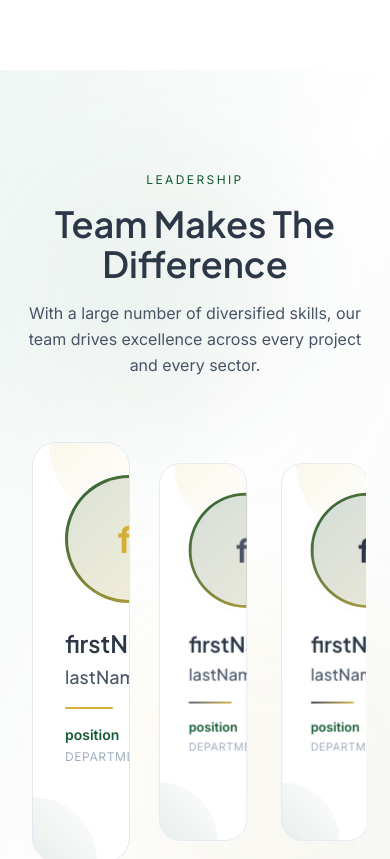
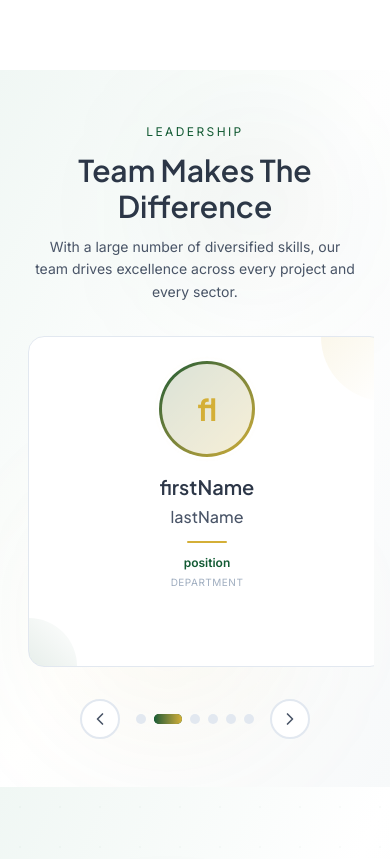
Before and after one commit to TechServicesApp/binova-website, a Next.js app: page / in a window 390 px wide. Shown: the part 7460-8319 px from the top of the page. Built offline with nearby package versions, Linux system fonts and the light colour scheme.

Commit message:
update responsive teams for page Home

```diff
--- a/components/sections/team-slider.tsx
+++ b/components/sections/team-slider.tsx
@@ -10,10 +10,28 @@ const AVATAR_COLORS = ['#135B34', '#D4AF37', '#4A5568', '#2D3748', '#1a8a4c', '#
 
 export function TeamSlider() {
   const [current, setCurrent] = useState(0)
+  const [slidesPerView, setSlidesPerView] = useState(3)
   const containerRef = useRef<HTMLDivElement>(null)
 
   const next = () => setCurrent((p) => (p + 1) % TEAM_MEMBERS.length)
   const prev = () => setCurrent((p) => (p - 1 + TEAM_MEMBERS.length) % TEAM_MEMBERS.length)
+
+  // Handle responsive slides per view
+  useEffect(() => {
+    const handleResize = () => {
+      if (window.innerWidth < 768) {
+        setSlidesPerView(1)
+      } else if (window.innerWidth < 1024) {
+        setSlidesPerView(2)
+      } else {
+        setSlidesPerView(3)
+      }
+    }
+
+    handleResize()
+    window.addEventListener('resize', handleResize)
+    return () => window.removeEventListener('resize', handleResize)
+  }, [])
 
   // Auto-play
   useEffect(() => {
@@ -22,33 +40,33 @@ export function TeamSlider() {
   }, [])
 
   return (
-    <section className="relative overflow-hidden bg-gradient-to-br from-[#F0F7F4] via-white to-[#F7F9FA] py-24 lg:py-32">
+    <section className="relative overflow-hidden bg-gradient-to-br from-[#F0F7F4] via-white to-[#F7F9FA] py-12 md:py-20 lg:py-32">
       {/* Decorative elements */}
-      <div className="absolute top-20 right-20 w-72 h-72 bg-[#135B34]/5 rounded-full blur-3xl" />
-      <div className="absolute bottom-20 left-20 w-96 h-96 bg-[#D4AF37]/5 rounded-full blur-3xl" />
+      <div className="absolute top-10 right-10 md:top-20 md:right-20 w-48 h-48 md:w-72 md:h-72 bg-[#135B34]/5 rounded-full blur-3xl" />
+      <div className="absolute bottom-10 left-10 md:bottom-20 md:left-20 w-64 h-64 md:w-96 md:h-96 bg-[#D4AF37]/5 rounded-full blur-3xl" />
 
-      <div className="mx-auto max-w-7xl px-6 lg:px-8">
+      <div className="mx-auto max-w-7xl px-4 md:px-6 lg:px-8">
         {/* Header */}
         <motion.div
           initial="hidden"
           whileInView="visible"
           viewport={{ once: true, margin: '-100px' }}
           variants={staggerContainer}
-          className="mb-16 text-center"
+          className="mb-8 md:mb-12 lg:mb-16 text-center"
         >
           <motion.span
             variants={fadeUp}
-            className="mb-4 inline-block text-xs font-sans uppercase tracking-[0.2em] text-[#135B34]"
+            className="mb-3 md:mb-4 inline-block text-xs font-sans uppercase tracking-[0.2em] text-[#135B34]"
           >
             Leadership
           </motion.span>
           <motion.h2
             variants={fadeUp}
-            className="font-display text-4xl font-semibold text-[#2D3748] md:text-5xl lg:text-6xl"
+            className="font-display text-3xl font-semibold text-[#2D3748] md:text-4xl lg:text-5xl xl:text-6xl px-4"
           >
             Team Makes The Difference
           </motion.h2>
-          <motion.p variants={fadeUp} className="mx-auto mt-4 max-w-2xl text-base text-[#4A5568] font-sans leading-relaxed">
+          <motion.p variants={fadeUp} className="mx-auto mt-3 md:mt-4 max-w-2xl text-sm md:text-base text-[#4A5568] font-sans leading-relaxed px-4">
             With a large number of diversified skills, our team drives excellence across
             every project and every sector.
           </motion.p>
@@ -58,8 +76,8 @@ export function TeamSlider() {
         <div ref={containerRef} className="relative">
           <div className="overflow-hidden">
             <motion.div
-              className="flex gap-6"
-              animate={{ x: `-${current * (100 / 3)}%` }}
+              className="flex gap-3 md:gap-4 lg:gap-6"
+              animate={{ x: `-${current * (100 / slidesPerView)}%` }}
               transition={{ duration: 0.7, ease: [0.25, 0.46, 0.45, 0.94] }}
             >
               {TEAM_MEMBERS.map((member, i) => {
@@ -69,27 +87,27 @@ export function TeamSlider() {
                 return (
                   <motion.div
                     key={i}
-                    className="min-w-[calc(33.333%-1rem)] relative"
+                    className="min-w-full md:min-w-[calc(50%-0.5rem)] lg:min-w-[calc(33.333%-1rem)] relative"
                     animate={{
-                      scale: isActive ? 1 : 0.9,
-                      opacity: distance > 2 ? 0.3 : 1,
+                      scale: isActive ? 1 : 0.95,
+                      opacity: distance > slidesPerView ? 0.3 : 1,
                     }}
                     transition={{ duration: 0.5 }}
                   >
-                    <div className="group relative rounded-3xl border border-[#E2E8F0] bg-white p-8 text-center backdrop-blur-xl transition-all hover:border-[#135B34]/30 hover:shadow-[0_12px_40px_rgba(19,91,52,0.12)] overflow-hidden">
+                    <div className="group relative rounded-2xl md:rounded-3xl border border-[#E2E8F0] bg-white p-6 md:p-8 text-center backdrop-blur-xl transition-all hover:border-[#135B34]/30 hover:shadow-[0_12px_40px_rgba(19,91,52,0.12)] overflow-hidden">
                       {/* Decorative corner accent */}
-                      <div className="absolute top-0 right-0 w-20 h-20 bg-gradient-to-br from-[#D4AF37]/10 to-transparent rounded-bl-full" />
-                      <div className="absolute bottom-0 left-0 w-16 h-16 bg-gradient-to-tr from-[#135B34]/10 to-transparent rounded-tr-full" />
+                      <div className="absolute top-0 right-0 w-16 h-16 md:w-20 md:h-20 bg-gradient-to-br from-[#D4AF37]/10 to-transparent rounded-bl-full" />
+                      <div className="absolute bottom-0 left-0 w-12 h-12 md:w-16 md:h-16 bg-gradient-to-tr from-[#135B34]/10 to-transparent rounded-tr-full" />
 
                       {/* Avatar with gradient ring */}
                       <motion.div
-                        className="relative mx-auto mb-6 w-32 h-32"
+                        className="relative mx-auto mb-4 md:mb-6 w-24 h-24 md:w-28 md:h-28 lg:w-32 lg:h-32"
                         whileHover={{ scale: 1.05, rotate: 5 }}
                         transition={{ type: 'spring', stiffness: 300 }}
                       >
                         <div className="absolute inset-0 rounded-full bg-gradient-to-br from-[#135B34] to-[#D4AF37] p-[3px]">
                           <div
-                            className="h-full w-full rounded-full flex items-center justify-center text-4xl font-display font-bold text-white relative overflow-hidden"
+                            className="h-full w-full rounded-full flex items-center justify-center text-3xl md:text-4xl font-display font-bold text-white relative overflow-hidden"
                             style={{
                               background: `linear-gradient(135deg, ${AVATAR_COLORS[i % AVATAR_COLORS.length]}30 0%, ${AVATAR_COLORS[i % AVATAR_COLORS.length]}50 100%)`,
                             }}
@@ -110,15 +128,15 @@ export function TeamSlider() {
                       </motion.div>
 
                       <div className="relative z-10">
-                        <h3 className="font-display text-2xl font-semibold text-[#2D3748] mb-1">
+                        <h3 className="font-display text-xl md:text-2xl font-semibold text-[#2D3748] mb-1">
                           {member.firstName}
                         </h3>
-                        <p className="font-display text-lg font-medium text-[#4A5568] mb-4">
+                        <p className="font-display text-base md:text-lg font-medium text-[#4A5568] mb-3 md:mb-4">
                           {member.lastName}
                         </p>
 
                         <motion.div
-                          className="mx-auto my-4 h-[2px] w-12 rounded-full"
+                          className="mx-auto my-3 md:my-4 h-[2px] w-10 md:w-12 rounded-full"
                           style={{
                             background: `linear-gradient(90deg, ${AVATAR_COLORS[i % AVATAR_COLORS.length]}, #D4AF37)`
                           }}
@@ -126,20 +144,20 @@ export function TeamSlider() {
                           transition={{ duration: 0.3 }}
                         />
 
-                        <p className="font-sans text-sm font-semibold text-[#135B34] mb-1">{member.position}</p>
-                        <p className="font-sans text-xs text-[#A0AEC0] uppercase tracking-wider">{member.department}</p>
+                        <p className="font-sans text-xs md:text-sm font-semibold text-[#135B34] mb-1">{member.position}</p>
+                        <p className="font-sans text-[10px] md:text-xs text-[#A0AEC0] uppercase tracking-wider">{member.department}</p>
 
                         {/* LinkedIn with hover effect */}
                         <motion.div
                           initial={{ opacity: 0, y: 10 }}
                           whileHover={{ opacity: 1, y: 0 }}
-                          className="mt-6"
+                          className="mt-4 md:mt-6"
                         >
                           <button
-                            className="mx-auto flex h-10 w-10 items-center justify-center rounded-full bg-[#F0F7F4] text-[#135B34] transition-all hover:bg-[#135B34] hover:text-white hover:shadow-lg"
+                            className="mx-auto flex h-9 w-9 md:h-10 md:w-10 items-center justify-center rounded-full bg-[#F0F7F4] text-[#135B34] transition-all hover:bg-[#135B34] hover:text-white hover:shadow-lg"
                             aria-label={`${member.firstName} ${member.lastName} LinkedIn`}
                           >
-                            <Linkedin className="h-4 w-4" />
+                            <Linkedin className="h-3.5 w-3.5 md:h-4 md:w-4" />
                           </button>
                         </motion.div>
                       </div>
@@ -147,7 +165,7 @@ export function TeamSlider() {
                       {/* Active indicator */}
                       {isActive && (
                         <motion.div
-                          className="absolute -bottom-1 left-1/2 -translate-x-1/2 w-16 h-1 rounded-full"
+                          className="absolute -bottom-1 left-1/2 -translate-x-1/2 w-12 md:w-16 h-1 rounded-full"
                           style={{ background: 'linear-gradient(90deg, #135B34, #D4AF37)' }}
                           layoutId="activeIndicator"
                           transition={{ type: 'spring', stiffness: 300, damping: 30 }}
@@ -161,26 +179,26 @@ export function TeamSlider() {
           </div>
 
           {/* Navigation Controls */}
-          <div className="mt-12 flex items-center justify-center gap-6">
+          <div className="mt-8 md:mt-10 lg:mt-12 flex items-center justify-center gap-4 md:gap-6">
             <motion.button
               onClick={prev}
-              className="flex h-12 w-12 items-center justify-center rounded-full bg-white border-2 border-[#E2E8F0] text-[#4A5568] transition-all hover:border-[#135B34] hover:text-[#135B34] hover:shadow-lg"
+              className="flex h-10 w-10 md:h-12 md:w-12 items-center justify-center rounded-full bg-white border-2 border-[#E2E8F0] text-[#4A5568] transition-all hover:border-[#135B34] hover:text-[#135B34] hover:shadow-lg"
               whileHover={{ scale: 1.1 }}
               whileTap={{ scale: 0.95 }}
               aria-label="Previous team member"
             >
-              <ChevronLeft className="h-6 w-6" />
+              <ChevronLeft className="h-5 w-5 md:h-6 md:w-6" />
             </motion.button>
 
             {/* Progress dots with animation */}
-            <div className="flex gap-3">
+            <div className="flex gap-2 md:gap-3">
               {TEAM_MEMBERS.map((_, i) => (
                 <motion.button
                   key={i}
                   onClick={() => setCurrent(i)}
-                  className="relative h-3 rounded-full transition-all overflow-hidden"
+                  className="relative h-2.5 md:h-3 rounded-full transition-all overflow-hidden"
                   style={{
-                    width: i === current ? '32px' : '12px',
+                    width: i === current ? '28px' : '10px',
                     backgroundColor: i === current ? '#135B34' : '#E2E8F0',
                   }}
                   whileHover={{ scale: 1.2 }}
@@ -199,12 +217,12 @@ export function TeamSlider() {
 
             <motion.button
               onClick={next}
-              className="flex h-12 w-12 items-center justify-center rounded-full bg-white border-2 border-[#E2E8F0] text-[#4A5568] transition-all hover:border-[#135B34] hover:text-[#135B34] hover:shadow-lg"
+              className="flex h-10 w-10 md:h-12 md:w-12 items-center justify-center rounded-full bg-white border-2 border-[#E2E8F0] text-[#4A5568] transition-all hover:border-[#135B34] hover:text-[#135B34] hover:shadow-lg"
               whileHover={{ scale: 1.1 }}
               whileTap={{ scale: 0.95 }}
               aria-label="Next team member"
             >
-              <ChevronRight className="h-6 w-6" />
+              <ChevronRight className="h-5 w-5 md:h-6 md:w-6" />
             </motion.button>
           </div>
         </div>
```
